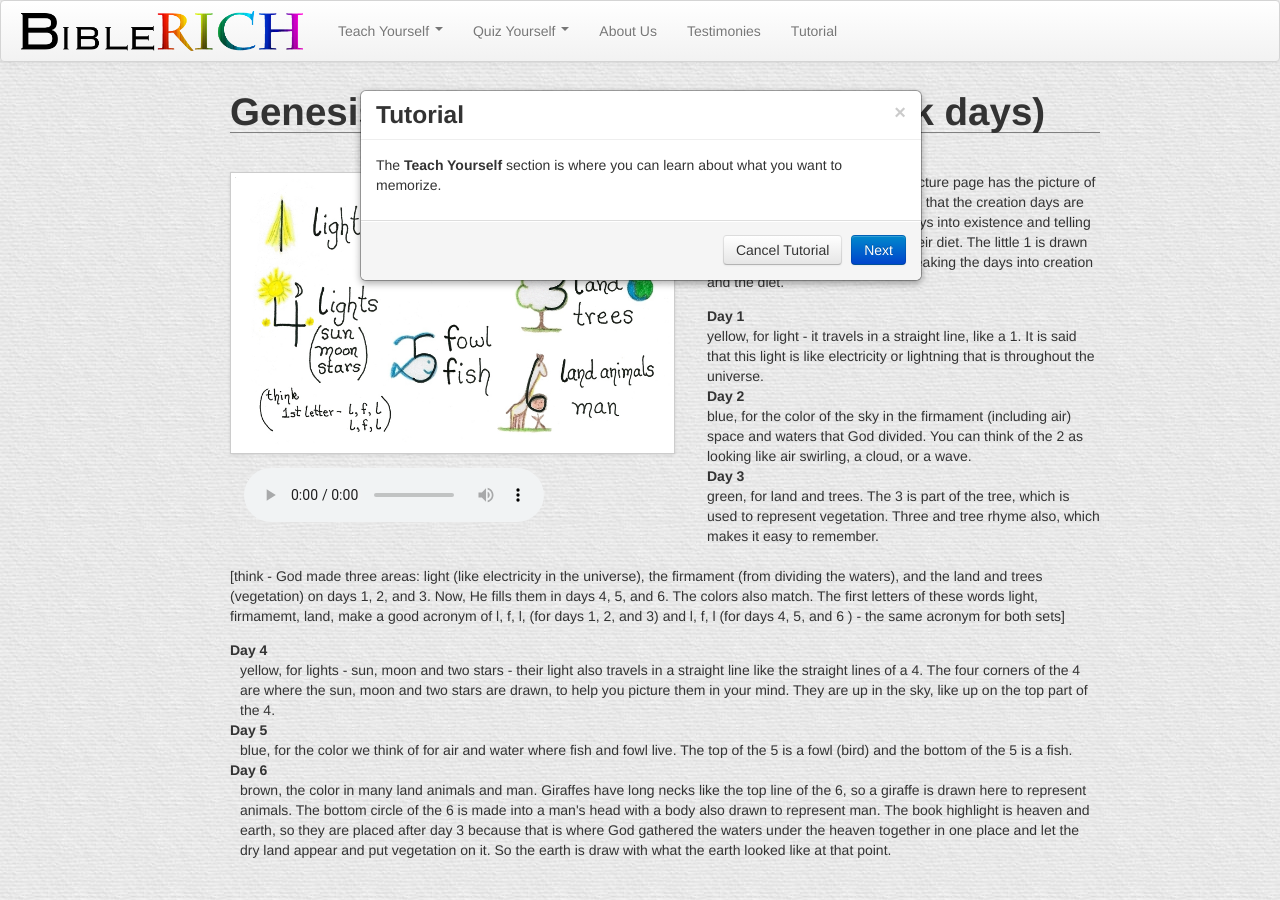
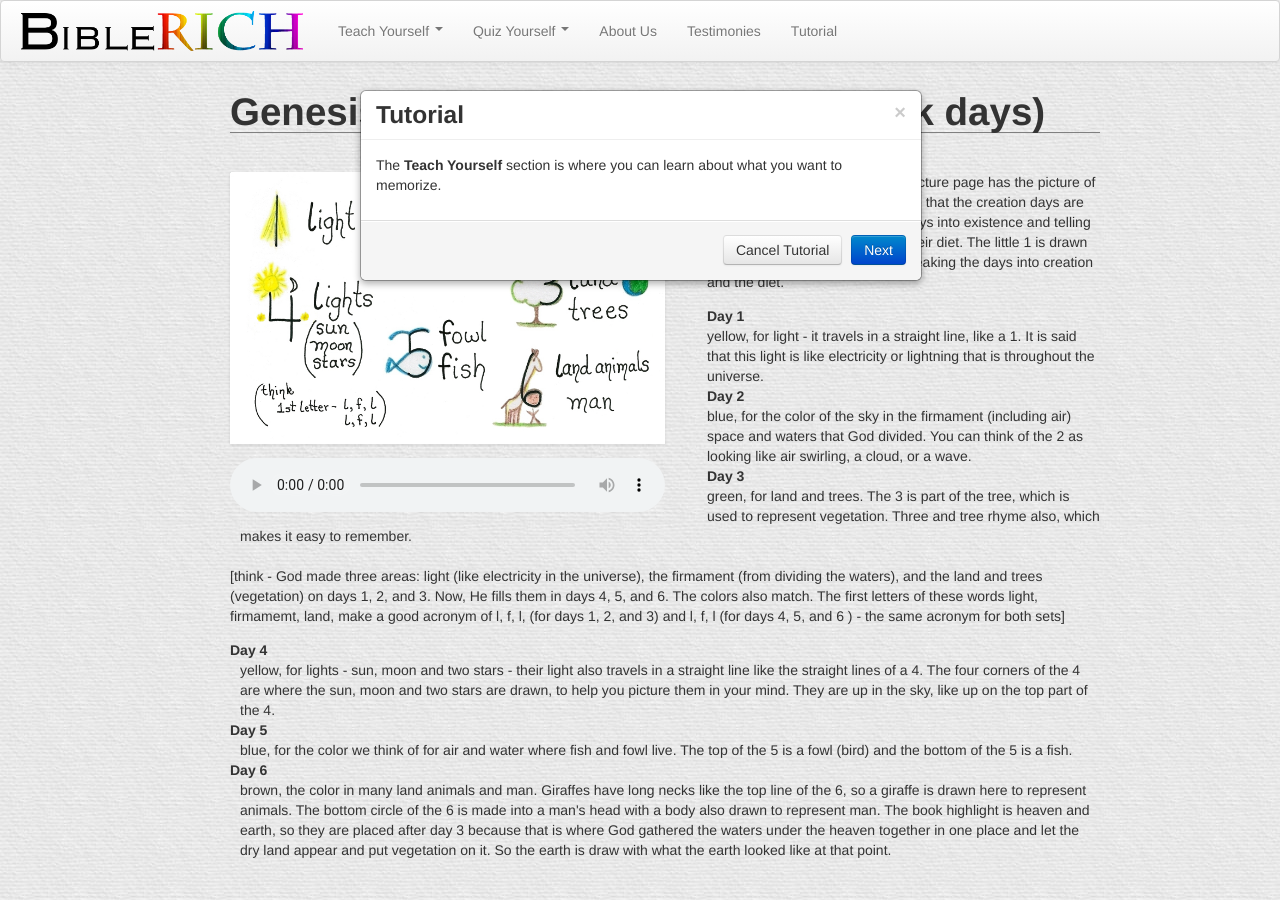
Before and after one commit to xonev/biblerich, a Jekyll site: the page built from bible-highlights/genesis/chapter-1.html, in a window 1280 px wide. Built offline with Jekyll 4.4.1, drawn with Linux system fonts in a browser that asks for light colours; nearby versions of some CDN libraries; library files that are not in the unit come from our copies.

Commit message:
Improve styling of picture pages.

```diff
--- a/_includes/media.html
+++ b/_includes/media.html
@@ -1,4 +1,4 @@
-<div class='media pull-left'>
+<div class='audio-visual pull-left'>
   <a href='{{page.image_path}}'>
     <img src='{{page.image_path}}' class='img-polaroid' alt='{{page.image_alt}}'></img>
   </a>
--- a/bible-highlights/genesis/chapter-1.html
+++ b/bible-highlights/genesis/chapter-1.html
@@ -1,18 +1,14 @@
 ---
 layout: default
 title: Bible Rich | Genesis 1
+image_path: /img/bible-highlights/genesis/chapter-1.jpg
+image_alt: The days of creation.
+audio_mp3_path: /audio/bible-highlights/genesis/chapter-1.mp3
+audio_wav_path: /audio/bible-highlights/genesis/chapter-1.wav
 ---
 <h1>Genesis 1 - Days of Creation (the work days)</h1>
-<div class='audio-visual pull-left'>
-  <a href='/img/bible-highlights/genesis/chapter-1.jpg' >
-    <img src='/img/bible-highlights/genesis/chapter-1.jpg' id='picture' class='img-polaroid' alt='The days of creation.'/>
-  </a>
-  <audio controls='true'>
-    You must use a modern browser to listen to this recording.
-    <source src='/audio/bible-highlights/genesis/chapter-1.mp3' type='audio/mp3'>
-    <source src='/audio/bible-highlights/genesis/chapter-1.wav' type='audio/wav'>
-  </audio>
-</div>
+
+{% include media.html %}
 <p>
 The top right hand corner of the picture page has the picture of Genesis Chapter 1 so you can see
 that the creation days are the details of God speaking the days into existence and telling Adam
--- a/css/base.css
+++ b/css/base.css
@@ -15,17 +15,24 @@ blockquote {
 }
 
 .audio-visual {
-  width: 50%;
-  min-width: 300px;
   margin-right: 3em;
+  max-width: 50%;
 }
 
-.audio-visual img {
-  width: 100%;
+.audio-visual img.img-polaroid {
+  max-height: 400px;
+  max-width: 100%;
+  padding: 0;
+  border: none;
+}
+
+.audio-visual a {
+  display: block;
 }
 
 .audio-visual audio {
-  margin: 1em;
+  margin-top: 1em;
+  width: 100%;
 }
 
 body {
```
Also changed, not shown: bible-highlights/exodus/chapter-20.html (+6 -10 lines).
